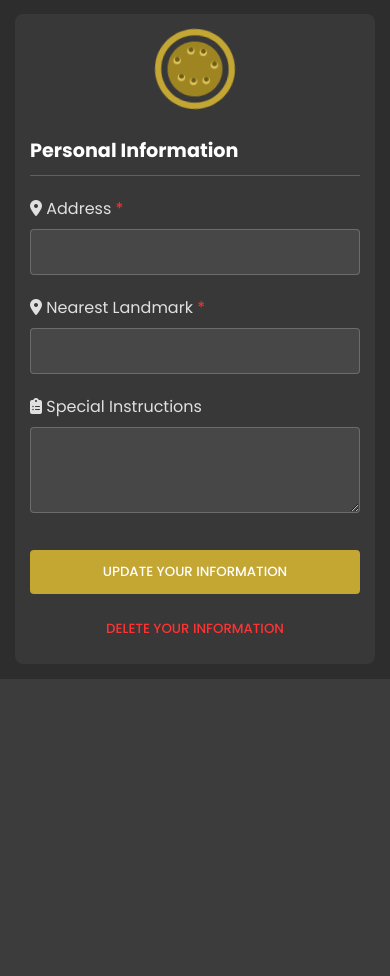
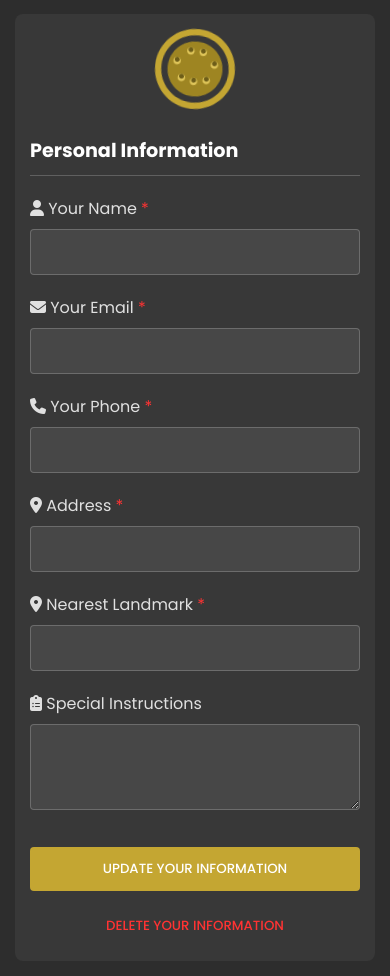
Before and after one commit to AdinaFakih/cookies-exprexx, a Flask app: page / in a window 390 px wide. Shown: the part 376-1352 px from the top of the page. Before the commit the page ends 1055 px from the top, so only its background shows below. Run offline with Flask 3, Linux system fonts and the light colour scheme.

Commit message:
Add name, email, and phone number fields to order form
Replit-Commit-Author: Agent
Replit-Commit-Session-Id: 107a783a-bd94-49c3-bf69-f71c61a9a105
Replit-Commit-Screenshot-Url: https://storage.googleapis.com/screenshot-production-us-central1/b7def3dd-2c07-4c3a-bf7a-125eb520fc36/ab27adb0-3db0-4d4a-98d1-7411b0662b7c.jpg

```diff
--- a/static/css/style.css
+++ b/static/css/style.css
@@ -189,6 +189,8 @@ label {
 }
 
 input[type="text"],
+input[type="email"],
+input[type="tel"],
 textarea {
     width: 100%;
     padding: 12px;
@@ -200,6 +202,8 @@ textarea {
 }
 
 input[type="text"]:focus,
+input[type="email"]:focus,
+input[type="tel"]:focus,
 textarea:focus {
     outline: none;
     border-color: var(--gold-accent);
--- a/static/js/script.js
+++ b/static/js/script.js
@@ -1,5 +1,8 @@
 document.addEventListener('DOMContentLoaded', function() {
     const deliveryForm = document.getElementById('deliveryForm');
+    const nameInput = document.getElementById('name');
+    const emailInput = document.getElementById('email');
+    const phoneInput = document.getElementById('phone');
     const addressInput = document.getElementById('address');
     const landmarkInput = document.getElementById('landmark');
     const instructionsInput = document.getElementById('instructions');
@@ -7,10 +10,16 @@ document.addEventListener('DOMContentLoaded', function() {
 
     // Function to load saved data from localStorage
     function loadSavedData() {
+        const savedName = localStorage.getItem('cookies_express_name');
+        const savedEmail = localStorage.getItem('cookies_express_email');
+        const savedPhone = localStorage.getItem('cookies_express_phone');
         const savedAddress = localStorage.getItem('cookies_express_address');
         const savedLandmark = localStorage.getItem('cookies_express_landmark');
         const savedInstructions = localStorage.getItem('cookies_express_instructions');
 
+        if (savedName) nameInput.value = savedName;
+        if (savedEmail) emailInput.value = savedEmail;
+        if (savedPhone) phoneInput.value = savedPhone;
         if (savedAddress) addressInput.value = savedAddress;
         if (savedLandmark) landmarkInput.value = savedLandmark;
         if (savedInstructions) instructionsInput.value = savedInstructions;
@@ -24,6 +33,9 @@ document.addEventListener('DOMContentLoaded', function() {
         event.preventDefault();
 
         // Save data to localStorage
+        localStorage.setItem('cookies_express_name', nameInput.value);
+        localStorage.setItem('cookies_express_email', emailInput.value);
+        localStorage.setItem('cookies_express_phone', phoneInput.value);
         localStorage.setItem('cookies_express_address', addressInput.value);
         localStorage.setItem('cookies_express_landmark', landmarkInput.value);
         localStorage.setItem('cookies_express_instructions', instructionsInput.value);
@@ -35,11 +47,17 @@ document.addEventListener('DOMContentLoaded', function() {
     // Delete saved information
     deleteButton.addEventListener('click', function() {
         // Clear localStorage
+        localStorage.removeItem('cookies_express_name');
+        localStorage.removeItem('cookies_express_email');
+        localStorage.removeItem('cookies_express_phone');
         localStorage.removeItem('cookies_express_address');
         localStorage.removeItem('cookies_express_landmark');
         localStorage.removeItem('cookies_express_instructions');
 
         // Clear form fields
+        nameInput.value = '';
+        emailInput.value = '';
+        phoneInput.value = '';
         addressInput.value = '';
         landmarkInput.value = '';
         instructionsInput.value = '';
--- a/templates/index.html
+++ b/templates/index.html
@@ -45,6 +45,21 @@
                 <h3>Personal Information</h3>
                 <form id="deliveryForm">
                     <div class="form-group">
+                        <label for="name"><i class="fa-solid fa-user"></i> Your Name <span class="required">*</span></label>
+                        <input type="text" id="name" name="name" required>
+                    </div>
+
+                    <div class="form-group">
+                        <label for="email"><i class="fa-solid fa-envelope"></i> Your Email <span class="required">*</span></label>
+                        <input type="email" id="email" name="email" required>
+                    </div>
+
+                    <div class="form-group">
+                        <label for="phone"><i class="fa-solid fa-phone"></i> Your Phone <span class="required">*</span></label>
+                        <input type="tel" id="phone" name="phone" required>
+                    </div>
+
+                    <div class="form-group">
                         <label for="address"><i class="fa-solid fa-map-marker-alt"></i> Address <span class="required">*</span></label>
                         <input type="text" id="address" name="address" required>
                     </div>
```
